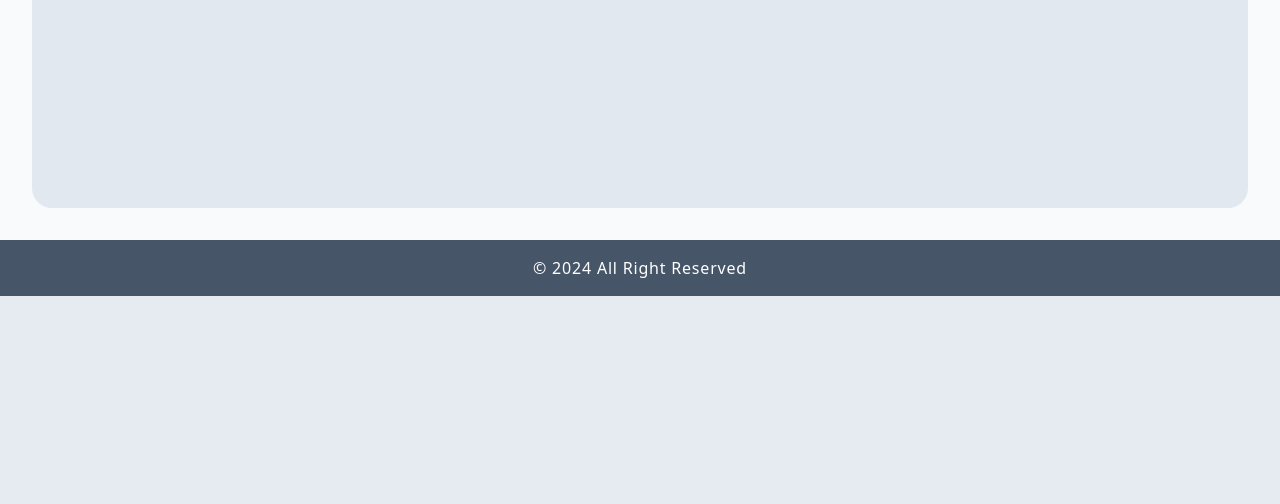
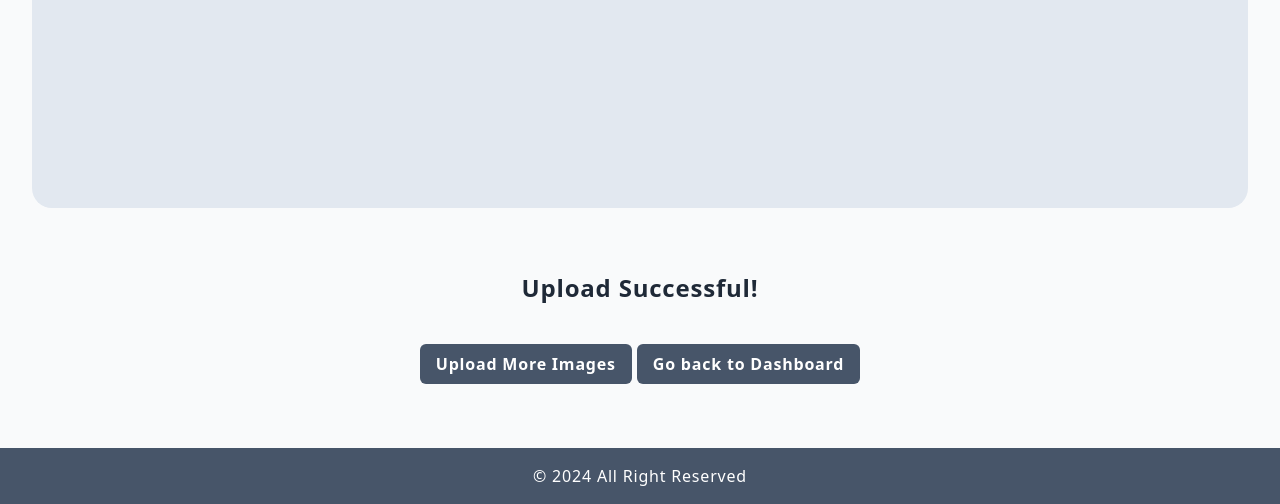
Before and after one commit to Nautirius/Security-System, a Django app: template templates/user/upload_profile_photos_success.html in a window 1280 px wide. Shown: the part 624-1128 px from the top of the page. Before the commit the page ends 920 px from the top, so only its background shows below. Run offline with Django 4.2, Linux system fonts and the light colour scheme; the template is opened without the code that fills it, so the values that code supplies are empty; some libraries are stand-ins or nearby versions.

Commit message:
Added few views ideas for user photo upload

```diff
--- a/apps/authentication/storage.py
+++ b/apps/authentication/storage.py
@@ -4,7 +4,7 @@ from pathlib import Path
 
 class FileStorage:
     def __init__(self, base_dir=None):
-        self.base_dir = base_dir or settings.MEDIA_ROOT
+        self.base_dir = base_dir or settings.STORAGE_PATH
 
     def save_file(self, file, relative_path):
         full_path = Path(self.base_dir) / relative_path
--- a/apps/authentication/views.py
+++ b/apps/authentication/views.py
@@ -23,7 +23,7 @@ def upload_images(request):
 
                 UserImage.objects.create(user=user, image_type=image_type, file_path=relative_path)
 
-        return redirect('upload_success')
+        return redirect('/auth/upload/success')
 
     return render(request, 'user/upload_profile_photos.html')
 
--- a/core/settings.py
+++ b/core/settings.py
@@ -147,6 +147,7 @@ USE_TZ = True
 # https://docs.djangoproject.com/en/4.2/howto/static-files/
 
 STATIC_URL = "static/"
+STORAGE_PATH = BASE_DIR / "storage"
 
 # Default primary key field type
 # https://docs.djangoproject.com/en/4.2/ref/settings/#default-auto-field
--- a/templates/user/upload_profile_photos_success.html
+++ b/templates/user/upload_profile_photos_success.html
@@ -3,14 +3,15 @@
 
 {% block title %}Successful Upload{% endblock %}
 
-
+{% block content %}
 <div class="max-w-2xl mx-auto text-center py-8">
     <h1 class="text-2xl font-bold text-gray-800">Upload Successful!</h1>
     <p class="mt-4 text-gray-600">{{ message }}</p>
-    <a href="{% url 'authentication:upload_images' %}" class="mt-6 inline-block px-4 py-2 bg-indigo-600 text-white font-semibold rounded-md hover:bg-indigo-700">
+    <a href="/auth/upload/" class="mt-6 inline-block px-4 py-2 bg-slate-600 text-white font-semibold rounded-md hover:bg-slate-700">
         Upload More Images
     </a>
-    <a href="/dashboard" class="mt-6 inline-block px-4 py-2 bg-indigo-600 text-white font-semibold rounded-md hover:bg-indigo-700">
+    <a href="/dashboard" class="mt-6 inline-block px-4 py-2 bg-slate-600 text-white font-semibold rounded-md hover:bg-slate-700">
         Go back to Dashboard
     </a>
 </div>
+{% endblock %}
```
Also changed, not shown: storage/user_5/face/Screenshot from 2024-11-29 13-35-10.png (added), storage/user_5/face/Screenshot from 2024-12-01 00-48-37.png (added), 1 other file.
